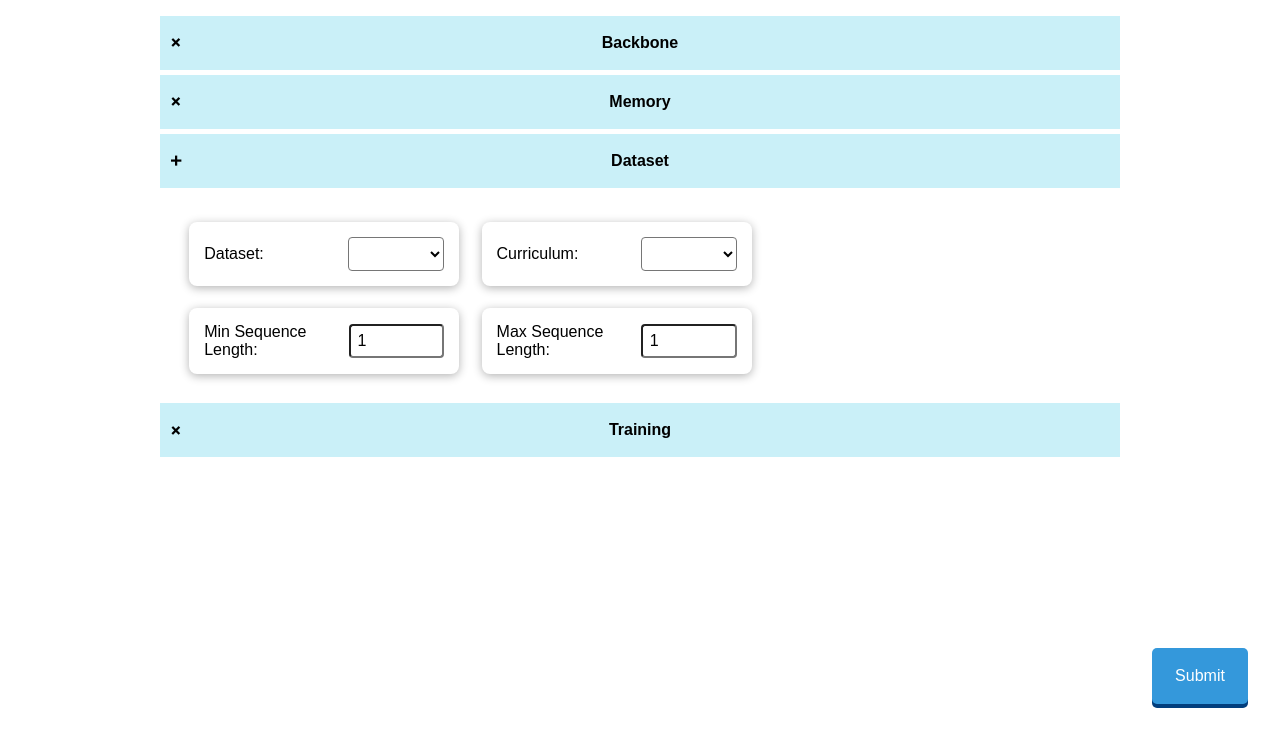
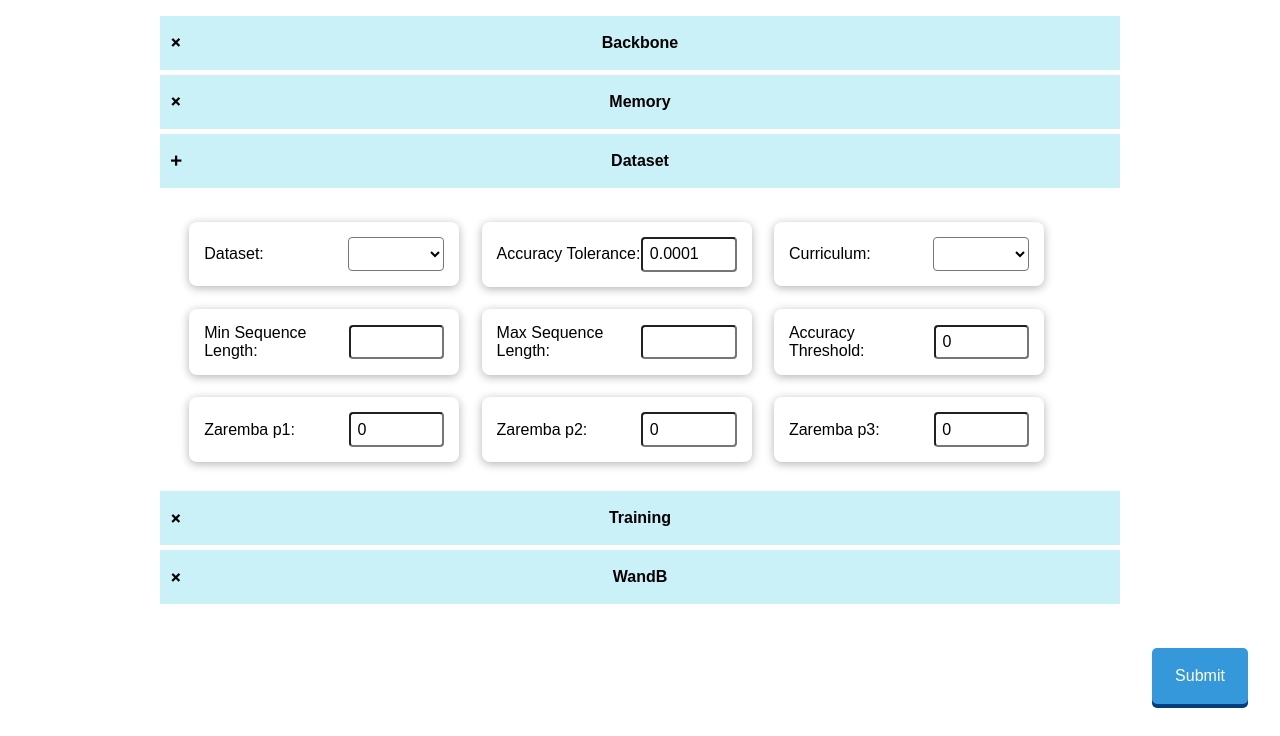
Before and after one commit to leonlenk/JAX-NTM, a Flask app: template GUI/templates/pages/training.html in a window 1280 px wide, after a click that opens the changed part. Shown: the part 64-800 px from the top of the page. Run offline with Flask 3, Linux system fonts and the light colour scheme; the template is opened without the code that fills it: most values are stand-ins (such as "Sample title", 1, 10 or a date in 2020); lists and menus that the app fills with data are empty.

Commit message:
clean up files

```diff
--- a/GUI/templates/components/backbone_selector.html
+++ b/GUI/templates/components/backbone_selector.html
@@ -18,4 +18,5 @@
 <!-- random seed selector-->
 {% set display_text="Random Seed:" %}
 {% set select_name="random_seed" %}
+{% set default_value="137" %}
 {% include "inputs/integer_entry.html" %}
--- a/GUI/templates/components/cirriculum_selector.html
+++ b/GUI/templates/components/cirriculum_selector.html
@@ -3,14 +3,32 @@
 </head>
 <body>
     <div class="inputContainer" id="{{ selectorId }}">
+        <!-- Sequence length range -->
         {% set display_text="Min Sequence Length:" %}
         {% set select_name="cirriculum_min_length" %}
-        {% set integer_entry_id="cirriculum_min" %}
         {% include "inputs/integer_entry.html" %}
 
         {% set display_text="Max Sequence Length:" %}
         {% set select_name="cirriculum_max_length" %}
-        {% set integer_entry_id="cirriculum_max" %}
         {% include "inputs/integer_entry.html" %}
+
+        <!-- Accuracy Threshold -->
+        {% set display_text="Accuracy Threshold:" %}
+        {% set select_name="cirriculum_accuracy_threshold" %}
+        {% include "inputs/probability_entry.html" %}
+
+        <!-- ZAREMBA2014 probabilities -->
+        {% set display_text="Zaremba p1:" %}
+        {% set select_name="zaremba_p1" %}
+        {% include "inputs/probability_entry.html" %}
+
+        {% set display_text="Zaremba p2:" %}
+        {% set select_name="zaremba_p2" %}
+        {% include "inputs/probability_entry.html" %}
+
+        {% set display_text="Zaremba p3:" %}
+        {% set select_name="zaremba_p3" %}
+        {% include "inputs/probability_entry.html" %}
+
     </div>
 </body>
--- a/GUI/templates/components/dataset_selector.html
+++ b/GUI/templates/components/dataset_selector.html
@@ -3,3 +3,9 @@
 {% set display_text="Dataset:" %}
 {% set select_name="dataset" %}
 {% include "inputs/drop_down.html" %}
+
+<!-- accuracy tolerance -->
+{% set display_text="Accuracy Tolerance:" %}
+{% set select_name="accuracy_tolerance" %}
+{% set default_value="0.0001" %}
+{% include "inputs/float_entry.html" %}
--- a/GUI/templates/components/memory_selector.html
+++ b/GUI/templates/components/memory_selector.html
@@ -4,13 +4,14 @@
 {% set select_name="memory_model" %}
 {% include "inputs/drop_down.html" %}
 
-
 <!-- memory depth selector -->
 {% set display_text="Memory Depth:" %}
 {% set select_name="memory_m" %}
+{% set default_value="32" %}
 {% include "inputs/integer_entry.html" %}
 
 <!-- memory width selector -->
 {% set display_text="Memory Width:" %}
 {% set select_name="memory_n" %}
+{% set default_value="64" %}
 {% include "inputs/integer_entry.html" %}
--- a/GUI/templates/components/training_selector.html
+++ b/GUI/templates/components/training_selector.html
@@ -4,5 +4,35 @@
 {% set select_name="optimizer" %}
 {% include "inputs/drop_down.html" %}
 
+<!-- train batch size -->
+{% set display_text="Train Batch Size:" %}
+{% set select_name="train_batch_size" %}
+{% set default_value="512" %}
+{% include "inputs/integer_entry.html" %}
+
+<!-- train num batches-->
+{% set display_text="Train Num Batchs:" %}
+{% set select_name="train_num_batches" %}
+{% set default_value="50" %}
+{% include "inputs/integer_entry.html" %}
+
+<!-- val batch size -->
+{% set display_text="Val Batch Size:" %}
+{% set select_name="val_batch_size" %}
+{% set default_value="512" %}
+{% include "inputs/integer_entry.html" %}
+
+<!-- val num batches-->
+{% set display_text="Val Num Batchs:" %}
+{% set select_name="val_num_batches" %}
+{% set default_value="5" %}
+{% include "inputs/integer_entry.html" %}
+
+<!-- num epochs -->
+{% set display_text="Num Epochs:" %}
+{% set select_name="num_epochs" %}
+{% set default_value="10" %}
+{% include "inputs/integer_entry.html" %}
+
 <!-- learning rate slide bar -->
 {% include "inputs/learning_rate.html" %}
--- a/GUI/templates/components/transformer_selector.html
+++ b/GUI/templates/components/transformer_selector.html
@@ -6,21 +6,25 @@
         <!-- model dim selector -->
         {% set display_text="Model Dim:" %}
         {% set select_name="transfomer_dim_model" %}
+        {% set default_value="128" %}
         {% include "inputs/integer_entry.html" %}
 
         <!-- num heads selector -->
         {% set display_text="Number of Heads:" %}
         {% set select_name="transfomer_num_heads" %}
+        {% set default_value="4" %}
         {% include "inputs/integer_entry.html" %}
 
         <!-- dim ff selector -->
         {% set display_text="Fully Connected Dim:" %}
         {% set select_name="transfomer_dim_ff" %}
+        {% set default_value="512" %}
         {% include "inputs/integer_entry.html" %}
 
         <!-- max seq length selector -->
         {% set display_text="Max Sequence Length:" %}
         {% set select_name="transfomer_max_sequence_length" %}
+        {% set default_value="20" %}
         {% include "inputs/integer_entry.html" %}
     </div>
 </body>
--- a/GUI/templates/inputs/drop_down.html
+++ b/GUI/templates/inputs/drop_down.html
@@ -1,11 +1,3 @@
-<!DOCTYPE html>
-<html lang="en">
-<head>
-    <meta charset="UTF-8">
-    <link rel="stylesheet" href="{{ url_for('static', filename='inputs/drop_down.css') }}">
-</head>
-<body>
-
 <div class="container">
     <label for="items">{{ display_text }}</label>
     <select name="{{ select_name }}" id="{{ drop_down_id }}">
@@ -14,5 +6,3 @@
         {% endfor %}
     </select>
 </div>
-</body>
-</html>
--- /dev/null
+++ b/GUI/templates/inputs/float_entry.html
@@ -0,0 +1,4 @@
+<div class="container"">
+    <label for="floatInput">{{ display_text }}</label>
+    <input  type="number" id="floatInput" name="{{ select_name }}" value="{{ default_value or 0}}" step="any">
+</div>
--- a/GUI/templates/inputs/integer_entry.html
+++ b/GUI/templates/inputs/integer_entry.html
@@ -1,12 +1,4 @@
-<!DOCTYPE html>
-<html lang="en">
-<head>
-    <link rel="stylesheet" href="{{ url_for('static', filename='inputs/integer_entry.css') }}">
-</head>
-<body>
-    <div class="container" id="{{ integer_entry_id }}">
-        <label for="quantity">{{ display_text }}</label>
-        <input  type="number" id="quantity" name="{{ select_name }}"" min="1" max="100000" step="1" value="1">
-    </div>
-</body>
-</html>
+<div class="container" id="{{ integer_entry_id }}">
+    <label for="quantity">{{ display_text }}</label>
+    <input  type="number" id="quantity" name="{{ select_name }}"" min="1" step="1" value="{{ default_value or 1}}">
+</div>
--- a/GUI/templates/inputs/learning_rate.html
+++ b/GUI/templates/inputs/learning_rate.html
@@ -11,9 +11,9 @@
 <div class="lrContainer">
     <div class="input-group">
         <label for="numberInput">Learning Rate: </label>
-        <input type="number" id="numberInput" name="learning_rate" step="any" value="0" min="0">
+        <input type="number" id="numberInput" name="learning_rate" step="any" value="1e-3" min="0">
     </div>
-    <input type="range" id="multiStageSlider" class="multiStageSlider" name="learning_rate" min="1" max="701" step="1" value="0">
+    <input type="range" id="multiStageSlider" class="multiStageSlider" name="learning_rate" min="1" max="701" step="1" value="1e-3">
 </div>
 
 <script>
--- /dev/null
+++ b/GUI/templates/inputs/probability_entry.html
@@ -0,0 +1,4 @@
+<div class="container"">
+    <label for="probabilityInput">{{ display_text }}</label>
+    <input  type="number" id="probabilityInput" name="{{ select_name }}"" min="0" max="1" step="0.01" value="0">
+</div>
--- a/GUI/templates/pages/training.html
+++ b/GUI/templates/pages/training.html
@@ -63,6 +63,18 @@
                 <div class="panel">
                     <div class="inputContainer">
                         {% include "components/training_selector.html" %}
+                    </div>
+                </div>
+
+                <div class="accordion">
+                    <span class="icon">+</span> WandB
+                </div>
+                <div class="panel">
+                    <div class="inputContainer">
+                        {% set items = ["no", "yes"] %}
+                        {% set display_text="Use WandB:" %}
+                        {% set select_name="use_wandb" %}
+                        {% include "inputs/drop_down.html" %}
                     </div>
                 </div>
             </div>
```
Also changed, not shown: GUI/parse_requests.py (+56 -6 lines). Lines whose indentation alone changed are shown as unchanged.
